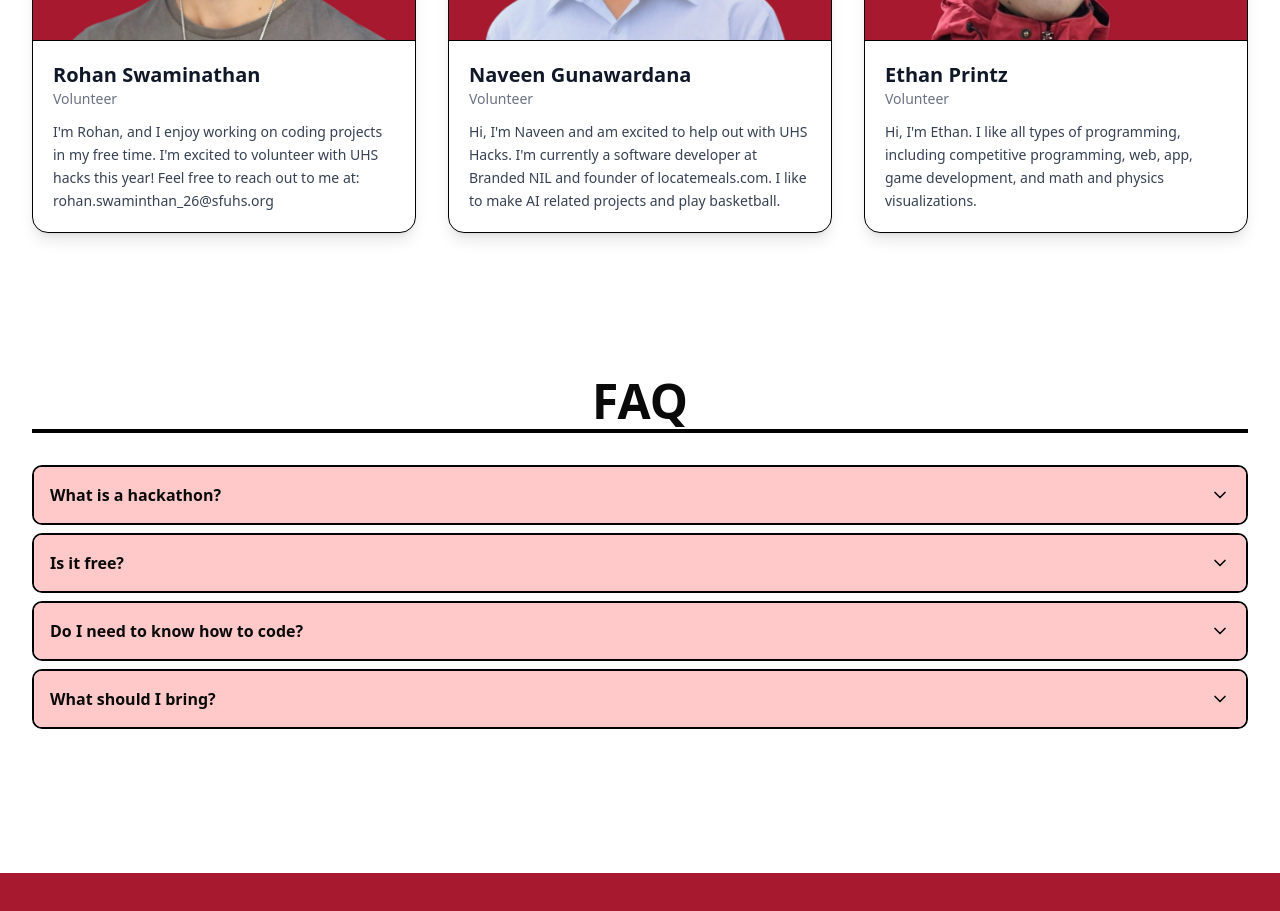
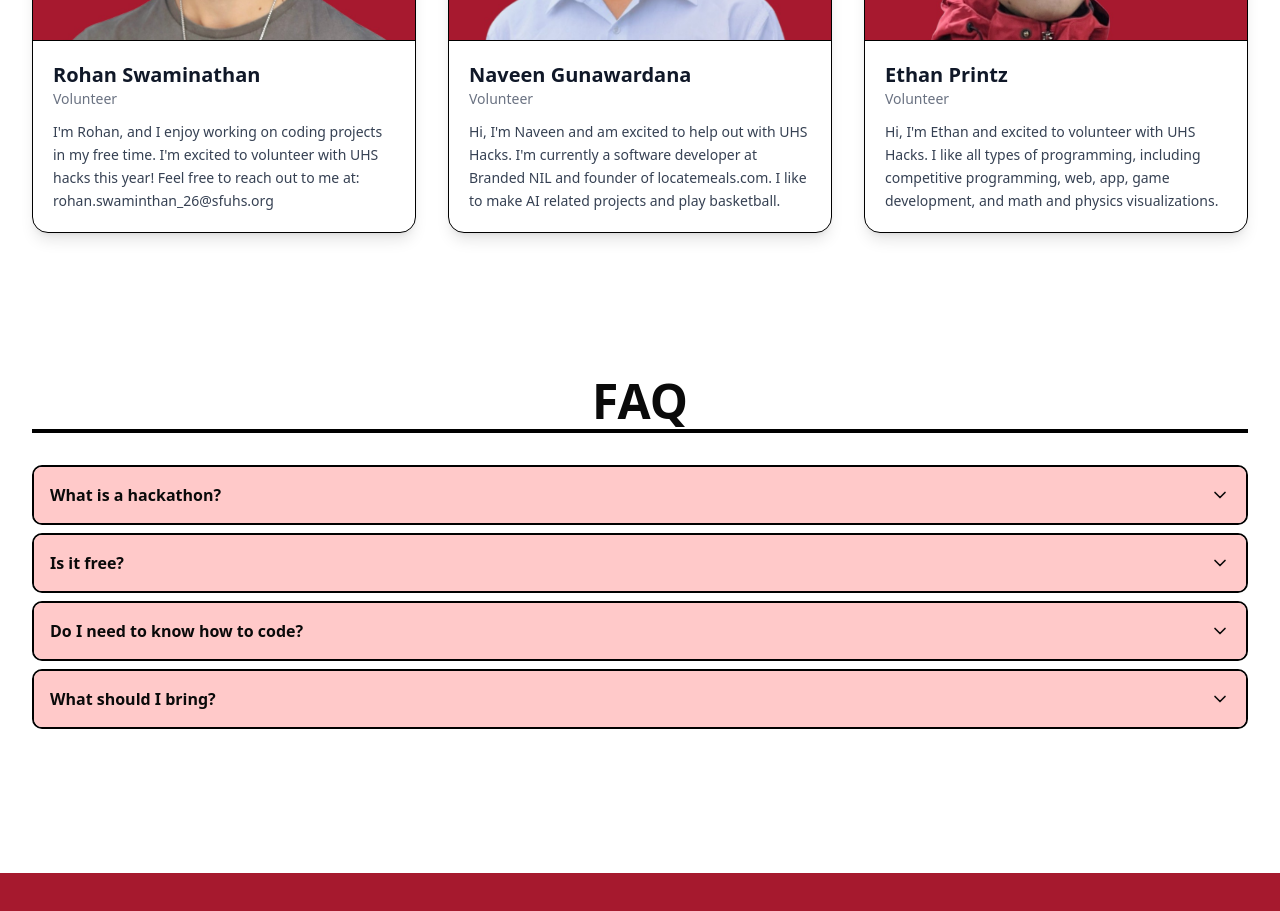
Before and after one commit to jacob-s-codes/uhshacks, a Next.js app: page / in a window 1280 px wide. Shown: the part 7000-7911 px from the top of the page. Built offline with nearby package versions, Linux system fonts and the light colour scheme.

Commit message:
updated ethan again

```diff
--- a/src/app/HomeClient.tsx
+++ b/src/app/HomeClient.tsx
@@ -411,7 +411,7 @@ const HomeClient = () => {
             />
             <Person
               name="Ethan Printz"
-              bio="Hi, I&apos;m Ethan. I like all types of programming, including competitive programming, web, app, game development, and math and physics visualizations."
+              bio="Hi, I&apos;m Ethan and excited to volunteer with UHS Hacks. I like all types of programming, including competitive programming, web, app, game development, and math and physics visualizations. "
               image="/people/ethanpic.jpg"
               title="Volunteer"
             />
```
